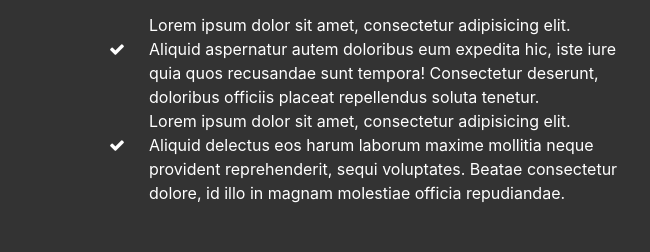
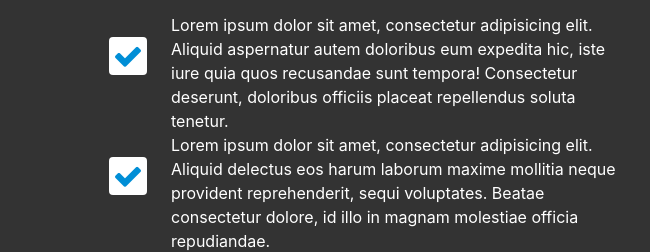
Before and after one commit to aliens9889/bootstrap-looplab, a website: page src/index.html in a window 1280 px wide. Shown: the part 2063-2315 px from the top of the page, 0-650 px from the left. Drawn offline with nearby package versions, Linux system fonts and the light colour scheme; files that its build step writes are made by us from their sources; grey boxes are pictures that could not be loaded.

Commit message:
Adding style to create section

```diff
--- a/src/scss/style.scss
+++ b/src/scss/style.scss
@@ -56,3 +56,13 @@ body {
     font-size: $icon-size;
   }
 }
+
+#create-section {
+  .fa {
+    color: $primary-color;
+    background-color: $font-color;
+    padding: 4px;
+    border-radius: 4px;
+    font-size: $icon-size;
+  }
+}
```
